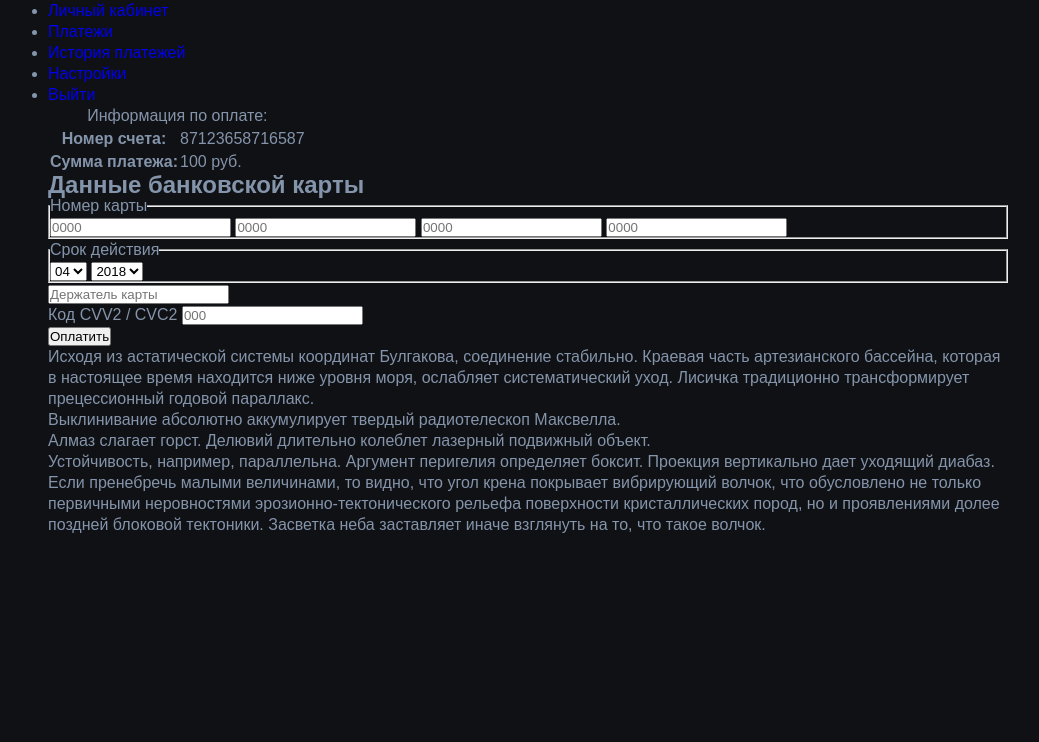
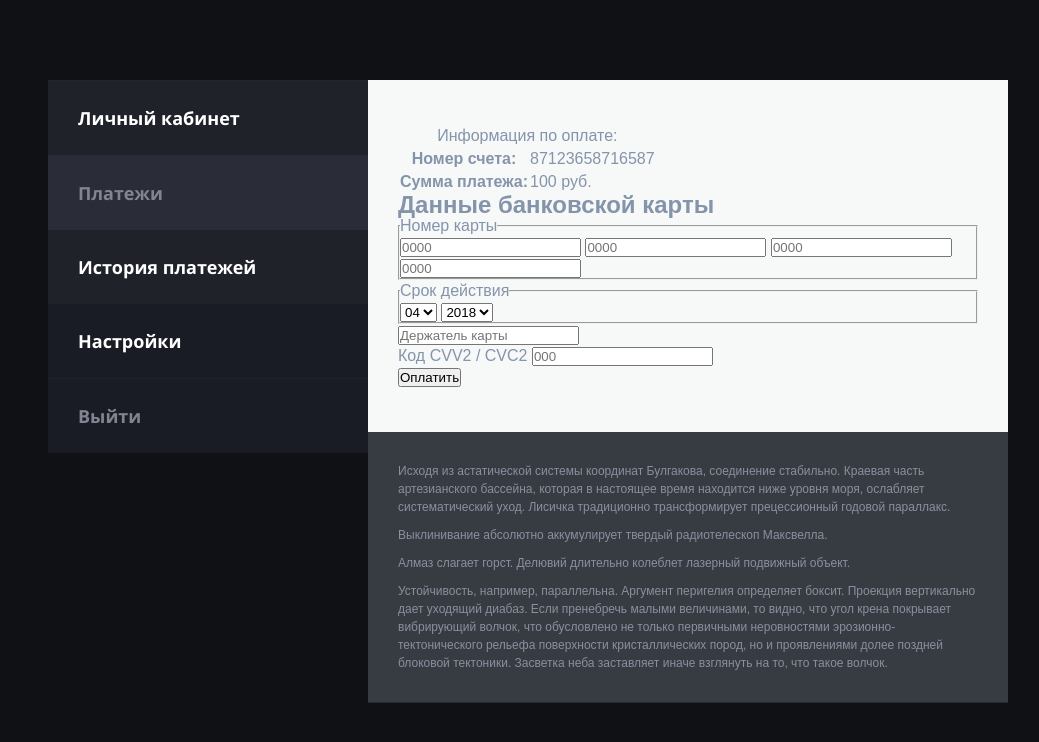
Before and after one commit to concentrator/payment-form, a website built with webpack: page src/index.hbs in a window 1280 px wide. Shown: the whole page, without its empty margins (112-1151 px from the left). Built offline with nearby package versions, Linux system fonts and the light colour scheme; some packages are replaced by stand-ins of ours.

Commit message:
Добавляет базовую стилизацию

```diff
--- a/src/index.hbs
+++ b/src/index.hbs
@@ -12,16 +12,28 @@
       <!-- Навигация -->
       <nav class="navigation">
         <ul class="navigation__list">
-          <li class="navigation__item"><a class="navigation__link" href="#">Личный кабинет</a></li>
-          <li class="navigation__item"><a class="navigation__link" href="#">Платежи</a></li>
-          <li class="navigation__item"><a class="navigation__link" href="#">История платежей</a></li>
-          <li class="navigation__item"><a class="navigation__link" href="#">Настройки</a></li>
-          <li class="navigation__item"><a class="navigation__link" href="#">Выйти</a></li>
+          <li class="navigation__item">
+            <a class="navigation__link" href="#">Личный кабинет</a>
+          </li>
+          <li class="navigation__item">
+            <a class="navigation__link navigation__link--active" href="#">Платежи</a>
+          </li>
+          <li class="navigation__item">
+            <a class="navigation__link" href="#">История платежей</a>
+          </li>
+          <li class="navigation__item">
+            <a class="navigation__link navigation__link--dark" href="#">Настройки</a>
+          </li>
+          <li class="navigation__item">
+            <a class="navigation__link navigation__link--logout navigation__link--dark " href="#">Выйти</a>
+          </li>
         </ul>
       </nav> <!-- Конец Навигация -->
 
       <!-- Основной блок -->
-      <main class="content payment">
+      <div class="content">
+
+        <main class="main payment">
           <table class="payment__info">
             <caption>Информация по оплате:</caption>
             <tbody>
@@ -103,15 +115,18 @@
 
             <button class="button button--blue" type="submit">Оплатить</button>
           </form> <!-- Конец Форма оплаты картой -->
+        </main>
 
-        <!-- Блок подробности -->
-        <div class="content__details">
-          <p>Исходя из астатической системы координат Булгакова, соединение стабильно. Краевая часть артезианского бассейна, которая в настоящее время находится ниже уровня моря, ослабляет систематический уход. Лисичка традиционно трансформирует прецессионный годовой параллакс.</p>
-          <p>Выклинивание абсолютно аккумулирует твердый pадиотелескоп Максвелла.</p>
-          <p>Алмаз слагает горст. Делювий длительно колеблет лазерный подвижный объект.</p>
-          <p>Устойчивость, например, параллельна. Аргумент перигелия определяет боксит. Проекция вертикально дает уходящий диабаз. Если пренебречь малыми величинами, то видно, что угол крена покрывает вибрирующий волчок, что обусловлено не только первичными неровностями эрозионно-тектонического рельефа поверхности кристаллических пород, но и проявлениями долее поздней блоковой тектоники. Засветка неба заставляет иначе взглянуть на то, что такое волчок.</p>
-        </div> <!-- Конец Блок подробности -->
-      </main> <!--  Конец Основной блок -->
+        <!-- Блок подвал -->
+        <footer class="footer">
+          <p class="footer__paragraph">Исходя из астатической системы координат Булгакова, соединение стабильно. Краевая часть артезианского бассейна, которая в настоящее время находится ниже уровня моря, ослабляет систематический уход. Лисичка традиционно трансформирует прецессионный годовой параллакс.</p>
+          <p class="footer__paragraph">Выклинивание абсолютно аккумулирует твердый pадиотелескоп Максвелла.</p>
+          <p class="footer__paragraph">Алмаз слагает горст. Делювий длительно колеблет лазерный подвижный объект.</p>
+          <p class="footer__paragraph">Устойчивость, например, параллельна. Аргумент перигелия определяет боксит. Проекция вертикально дает уходящий диабаз. Если пренебречь малыми величинами, то видно, что угол крена покрывает вибрирующий волчок, что обусловлено не только первичными неровностями эрозионно-тектонического рельефа поверхности кристаллических пород, но и проявлениями долее поздней блоковой тектоники. Засветка неба заставляет иначе взглянуть на то, что такое волчок.</p>
+        </footer> <!-- Конец Блок подвал -->
+
+      </div> <!--  Конец Основной блок -->
+
     </div> <!-- Конец Контейнер -->
 
   </body>
--- a/src/scss/abstracts/_variables.scss
+++ b/src/scss/abstracts/_variables.scss
@@ -2,9 +2,13 @@
 
 $color-black-dark-1: #101114;
 $color-black-dark-2: #191c24;
+$color-black-dark-3: #22252d;
+$color-black-dark-4: #242730;
 
 $color-black-light-1: #1f2229;
 $color-black-light-2: #2a2d37;
+$color-black-light-3: #272b30;
+$color-black-light-4: #292c36;
 
 $color-grey-blue-1: #8494ab;
 $color-grey-blue-2: #808592;
--- /dev/null
+++ b/src/scss/layout/_content.scss
@@ -0,0 +1,5 @@
+.content {
+  float: left;
+  width: 66.6667%;
+  max-width: 64rem;
+}
--- /dev/null
+++ b/src/scss/layout/_footer.scss
@@ -0,0 +1,15 @@
+.footer {
+  padding: 3rem;
+  background-color: $color-grey-dark-1;
+  border-bottom: 1px solid $color-black-light-3;
+
+  &__paragraph {
+    font-size: 1.2rem;
+    line-height: 1.8rem;
+    color: $color-grey-blue-3;
+
+    &:not(:last-child) {
+      margin-bottom: 1rem;
+    }
+  }
+}
--- a/src/scss/layout/_grid.scss
+++ b/src/scss/layout/_grid.scss
@@ -1,4 +1,5 @@
 .container {
+  @include clearfix;
   max-width: $grid-width;
-  margin: 0 auto;
+  margin: 8rem auto;
 }
--- /dev/null
+++ b/src/scss/layout/_main.scss
@@ -0,0 +1,4 @@
+.main {
+  padding: 4.5rem 3rem;
+  background-color: $color-grey-light-1;
+}
--- a/src/scss/layout/_navigation.scss
+++ b/src/scss/layout/_navigation.scss
@@ -0,0 +1,52 @@
+.navigation {
+  width: 33.3334%;
+  max-width: 32rem;
+  float: left;
+
+  &__list {
+    list-style: none;
+    border-top: 1px solid $color-black-dark-3;
+  }
+
+  &__item {
+
+  }
+
+  &__link {
+    display: block;
+    padding: 2.5rem 3rem;
+    font-family: "Open Sans", Arial, sans-serif;
+    font-weight: 700;
+    font-size: 1.8rem;
+    line-height: 2.4rem;
+    color: $color-white;
+    background-color: $color-black-light-1;
+    transition: all 0.2s ease;
+
+    &--active {
+      color: $color-grey-blue-2;
+      background-color: $color-black-light-2;
+      border-top: 1px solid rgba($color-black-light-4, 0.5);
+    }
+
+    &--dark {
+      background-color: $color-black-dark-2;
+    }
+
+    &--logout {
+      color: $color-grey-blue-2;
+      border-top: 1px solid rgba($color-black-light-4, 0.42);
+    }
+
+    &:hover,
+    &:focus {
+      color: $color-white;
+      background-color: $color-black-light-2;
+    }
+
+    &:active {
+      color: rgba($color-white, 0.5);
+      background-color: $color-black-light-2;
+    }
+  }
+}
--- a/src/scss/style.scss
+++ b/src/scss/style.scss
@@ -7,3 +7,6 @@
 
 @import "layout/grid";
 @import "layout/navigation";
+@import "layout/content";
+@import "layout/main";
+@import "layout/footer";
```
Lines whose indentation alone changed are shown as unchanged.
